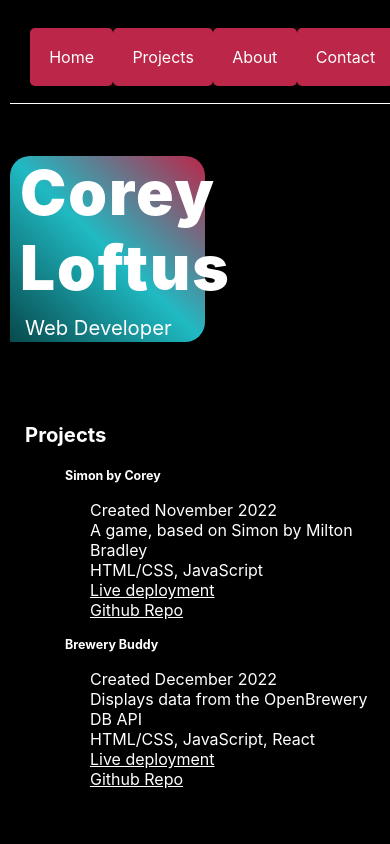
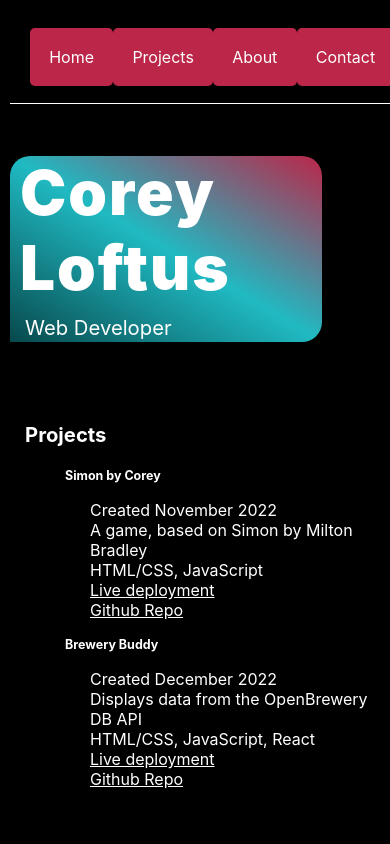
Before and after one commit to coreyloftus/personal-portfolio, a React (Create React App) app: page / in a window 390 px wide. Shown: the top 844 px of the page. Built offline with nearby package versions, Linux system fonts and the light colour scheme.

Commit message:
styling adjustment for header background

```diff
--- a/src/App.css
+++ b/src/App.css
@@ -142,6 +142,9 @@ ul>li {
   border-bottom-right-radius: 20px;
   margin:10px 10px 80px 10px;
 }
-.Hero > .heading {
-  /* background-image: linear-gradient(to right, rgba (0,100,100,.5)); */
+
+@media only screen and (max-width: 840px){
+  .Hero {
+      width:80%;
+  }
 }
```
